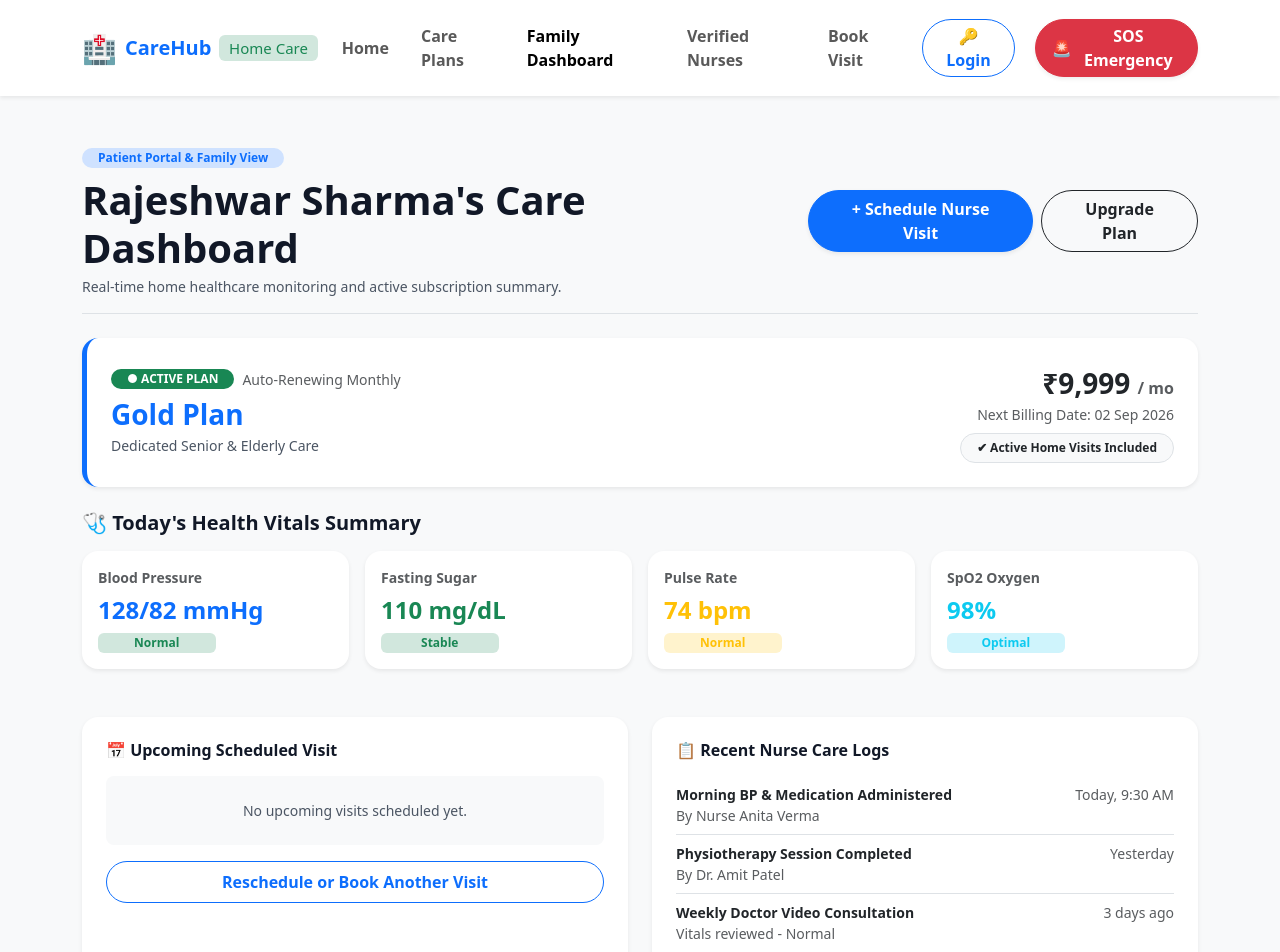
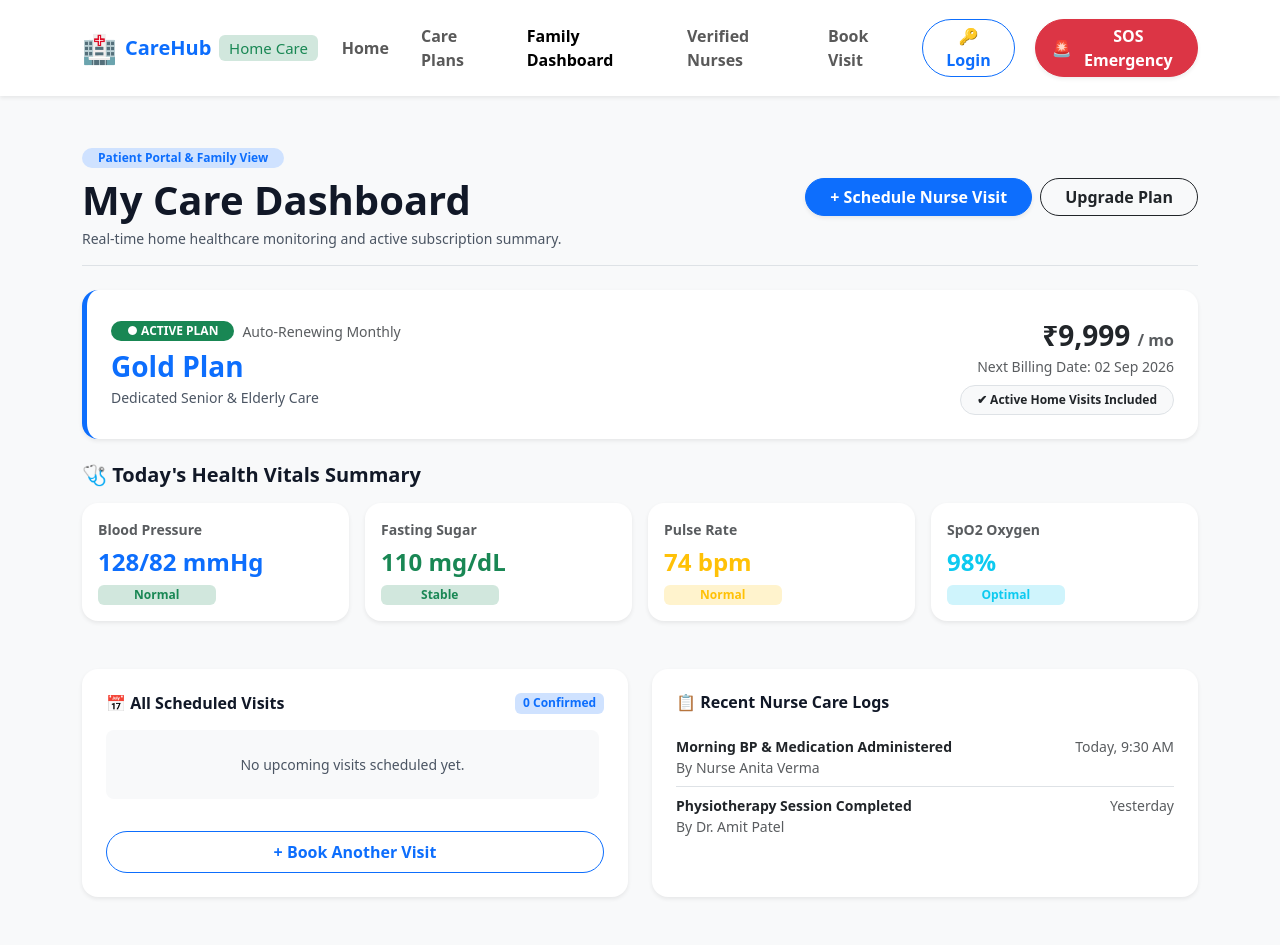
Before and after one commit to vpooja363/subscription-home-care-platform, a React (Vite) app: page /dashboard in a window 1280 px wide. Shown: the top 952 px of the page. Built offline with nearby package versions, Linux system fonts and the light colour scheme.

Commit message:
Update Dashboard.jsx

```diff
--- a/src/pages/Dashboard.jsx
+++ b/src/pages/Dashboard.jsx
@@ -2,14 +2,12 @@ import React, { useState, useEffect } from "react";
 import { Link } from "react-router-dom";
 
 function Dashboard() {
-  // State to load dynamically selected subscription plan from localStorage
   const [activePlan, setActivePlan] = useState({
     name: "Gold Plan",
     price: "₹9,999",
     tagline: "Dedicated Senior & Elderly Care",
   });
 
-  // Demo state for patient health vitals
   const [vitals, setVitals] = useState({
     bloodPressure: "128/82 mmHg",
     bloodSugar: "110 mg/dL",
@@ -17,10 +15,9 @@ function Dashboard() {
     oxygenLevel: "98%",
   });
 
-  // NEW: State to store the latest booking
-  const [latestBooking, setLatestBooking] = useState(null);
+  // NEW: Ab hum sirf ek nahi, balki saari bookings ko save karenge
+  const [allBookings, setAllBookings] = useState([]);
 
-  // Fetch updated plan and bookings whenever dashboard loads
   useEffect(() => {
     // 1. Fetch Subscription Plan
     const savedName = localStorage.getItem("activePlanName");
@@ -35,12 +32,9 @@ function Dashboard() {
       });
     }
 
-    // 2. Fetch Bookings from LocalStorage
+    // 2. LocalStorage se saari bookings fetch karein
     const savedBookings = JSON.parse(localStorage.getItem("bookings")) || [];
-    if (savedBookings.length > 0) {
-      // Array ki aakhri (sabse latest) booking ko state mein set karein
-      setLatestBooking(savedBookings[savedBookings.length - 1]);
-    }
+    setAllBookings(savedBookings); // Poori list set kar di
   }, []);
 
   return (
@@ -52,10 +46,7 @@ function Dashboard() {
             <span className="badge bg-primary-subtle text-primary px-3 py-1 rounded-pill small fw-semibold mb-2">
               Patient Portal & Family View
             </span>
-            {/* Header mein dynamic patient name dikhane ki koshish (agar booking hai) */}
-            <h1 className="fw-bold mb-1">
-              {latestBooking ? `${latestBooking.patientName}'s Care Dashboard` : "Rajeshwar Sharma's Care Dashboard"}
-            </h1>
+            <h1 className="fw-bold mb-1">My Care Dashboard</h1>
             <p className="text-muted small mb-0">
               Real-time home healthcare monitoring and active subscription summary.
             </p>
@@ -70,9 +61,7 @@ function Dashboard() {
           </div>
         </div>
 
-        {/* ==========================================
-            1. DYNAMIC ACTIVE SUBSCRIPTION BANNER
-        ========================================== */}
+        {/* 1. DYNAMIC ACTIVE SUBSCRIPTION BANNER */}
         <div className="card border-0 shadow-sm rounded-4 p-4 mb-4 bg-white border-start border-5 border-primary">
           <div className="row align-items-center">
             <div className="col-md-8 mb-3 mb-md-0">
@@ -93,9 +82,7 @@ function Dashboard() {
           </div>
         </div>
 
-        {/* ==========================================
-            2. HEALTH VITALS CARDS (BP, Sugar, etc.)
-        ========================================== */}
+        {/* 2. HEALTH VITALS CARDS */}
         <h5 className="fw-bold mb-3">🩺 Today's Health Vitals Summary</h5>
         <div className="row g-3 mb-5">
           <div className="col-6 col-lg-3">
@@ -128,41 +115,42 @@ function Dashboard() {
           </div>
         </div>
 
-        {/* ==========================================
-            3. UPCOMING BOOKED VISITS & CARE LOGS
-        ========================================== */}
+        {/* 3. UPCOMING BOOKED VISITS & CARE LOGS */}
         <div className="row g-4">
           <div className="col-lg-6">
             <div className="card border-0 shadow-sm rounded-4 p-4 bg-white h-100">
               <div className="d-flex justify-content-between align-items-center mb-3">
-                <h6 className="fw-bold mb-0">📅 Upcoming Scheduled Visit</h6>
-                {latestBooking && <span className="badge bg-primary-subtle text-primary">Confirmed</span>}
+                <h6 className="fw-bold mb-0">📅 All Scheduled Visits</h6>
+                <span className="badge bg-primary-subtle text-primary">{allBookings.length} Confirmed</span>
               </div>
 
-              {/* Dynamic Booking Data Check */}
-              {latestBooking ? (
-                <div className="bg-light p-3 rounded-3 mb-3">
-                  <h6 className="fw-bold mb-1">{latestBooking.serviceType}</h6>
+              {/* Yahan saari bookings loop (map) ho rahi hain */}
+              <div style={{ maxHeight: "400px", overflowY: "auto", paddingRight: "5px" }}>
+                {allBookings.length > 0 ? (
+                  allBookings.slice().reverse().map((booking, index) => (
+                    <div key={index} className="bg-light p-3 rounded-3 mb-3 border-start border-4 border-primary">
+                      <h6 className="fw-bold mb-1">{booking.serviceType}</h6>
                       <p className="text-muted small mb-2">
-                    <strong>Patient:</strong> {latestBooking.patientName} ({latestBooking.phone}) <br/>
-                    <strong>Date:</strong> {latestBooking.date} <br/>
-                    <strong>Time:</strong> {latestBooking.timeSlot}
+                        <strong>Patient:</strong> {booking.patientName} ({booking.phone}) <br/>
+                        <strong>Date:</strong> {booking.date} | <strong>Time:</strong> {booking.timeSlot}
                       </p>
                       <div className="d-flex align-items-center gap-2 small mb-2">
-                    <span>👩‍⚕️ Professional Assigned (ID): <strong>{latestBooking.caregiverId}</strong></span>
+                        <span>👩‍⚕️ Professional ID: <strong>{booking.caregiverId}</strong></span>
                       </div>
                       <p className="text-muted small mb-0">
-                    <strong>Address:</strong> {latestBooking.address}
+                        <strong>Address:</strong> {booking.address}
                       </p>
                     </div>
+                  ))
                 ) : (
                   <div className="bg-light p-4 rounded-3 mb-3 text-center">
                     <p className="text-muted small mb-0">No upcoming visits scheduled yet.</p>
                   </div>
                 )}
+              </div>
 
-              <Link to="/booking" className="btn btn-outline-primary w-100 rounded-pill py-2 small fw-semibold">
-                Reschedule or Book Another Visit
+              <Link to="/booking" className="btn btn-outline-primary w-100 rounded-pill py-2 mt-3 small fw-semibold">
+                + Book Another Visit
               </Link>
             </div>
           </div>
@@ -185,13 +173,6 @@ function Dashboard() {
                   </div>
                   <span className="text-muted">Yesterday</span>
                 </li>
-                <li className="list-group-item px-0 py-2 d-flex justify-content-between">
-                  <div>
-                    <strong>Weekly Doctor Video Consultation</strong>
-                    <div className="text-muted">Vitals reviewed - Normal</div>
-                  </div>
-                  <span className="text-muted">3 days ago</span>
-                </li>
               </ul>
             </div>
           </div>
```
Lines whose indentation alone changed are shown as unchanged.
